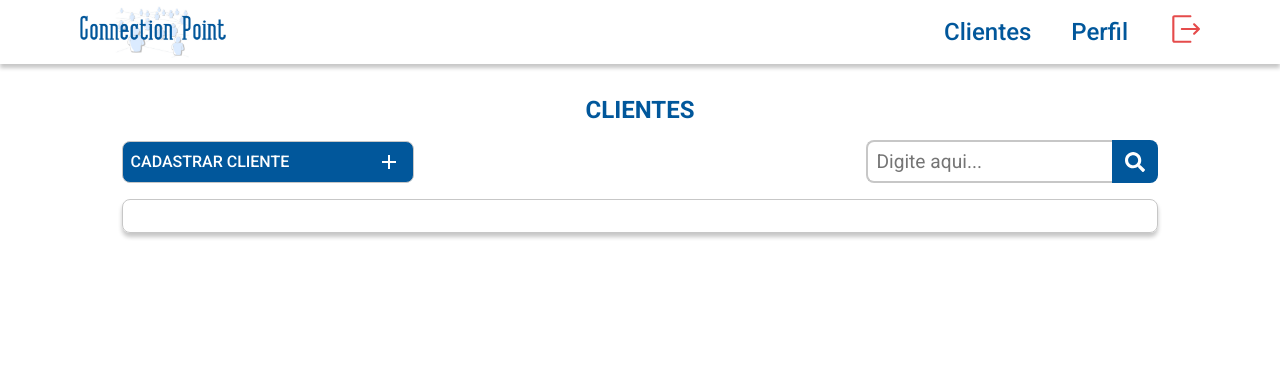
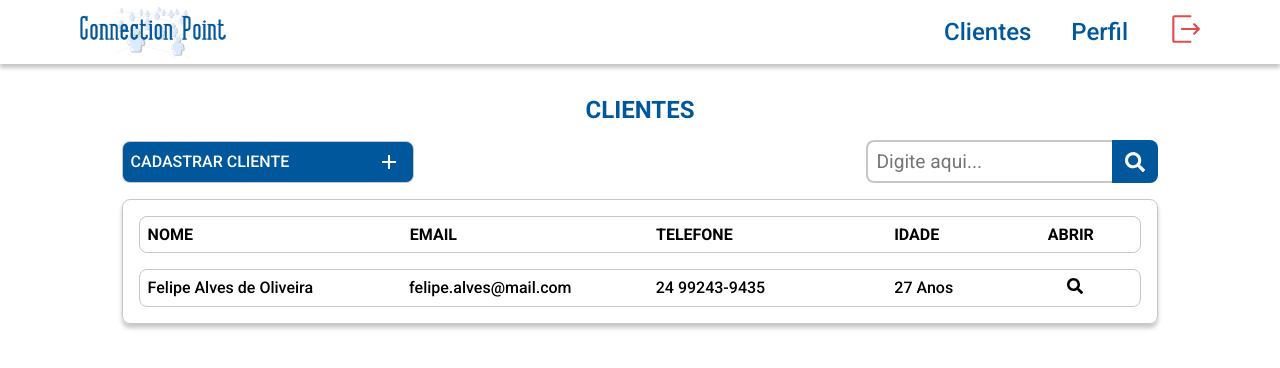
Before and after one commit to lsfullstack/connection-point-front-end, a React (Create React App) app: page /home in a window 1280 px wide. Shown: the top 368 px of the page. Built offline with nearby package versions, Linux system fonts and the light colour scheme.

Commit message:
feat: create info client e client components

```diff
--- /dev/null
+++ b/src/components/Client/index.tsx
@@ -0,0 +1,37 @@
+import Container from "./styles";
+import { FaSearch } from "react-icons/fa";
+
+interface IClient {
+  name: string,
+  email: string,
+  phone: string,
+  age: number | string,
+}
+
+const Client = ({ name, email, phone, age }: IClient) => {
+  return (
+    <Container>
+      <div className="name">
+        <p>{name}</p>
+      </div>
+
+      <div className="email">
+        <p>{email}</p>
+      </div>
+
+      <div className="phone">
+        <p>{phone}</p>
+      </div>
+
+      <div className="age">
+        <p>{age} Anos</p>
+      </div>
+
+      <div className="open">
+        <FaSearch/>
+      </div>
+    </Container>
+  );
+}
+
+export default Client;
--- /dev/null
+++ b/src/components/Client/styles.ts
@@ -0,0 +1,82 @@
+import styled from "styled-components";
+
+const Container = styled.div`
+  width: 100%;
+  padding: 0.5rem;
+  display: flex;
+  justify-content: space-between;
+  gap: 1rem;
+  font-size: 1rem;
+  border: solid 1px var(--grey-3);
+  border-radius: 0.5rem;
+  font-weight: 500;
+
+  p {
+    white-space: nowrap;
+    text-overflow: ellipsis;
+    overflow: hidden;
+  }
+
+  .name {
+    width: 80%;
+    overflow: hidden;
+  }
+
+  .open {
+    width: 20%;
+    cursor: pointer;
+    text-align: center;
+
+    svg {
+      font-size: 1rem;
+    }
+  }
+
+  .email, .phone, .age {
+    display: none;
+  }
+
+  :hover {
+    box-shadow: 0px 4px 4px var(--grey-3);
+  }
+
+  @media screen and (min-width: 600px) {
+    .name, .email {
+      width: 40%;
+    }
+
+    .email {
+      display: block;
+      padding-left: 1rem;
+    }
+  }
+
+  @media screen and (min-width: 800px) {
+    .name, .email, .phone {
+      width: 29%;
+    }
+
+    .phone {
+      display: block;
+      padding-left: 1rem;
+    }
+
+    .open {
+      width: 12.5%;
+    }
+  }
+
+  @media screen and (min-width: 950px) {
+    .name, .email, .phone {
+      width: 25%;
+    }
+
+    .age {
+      display: block;
+      padding-left: 0.5rem;
+      width: 12.5%;
+    }
+  }
+`;
+
+export default Container;
--- a/src/components/Header/index.tsx
+++ b/src/components/Header/index.tsx
@@ -10,7 +10,7 @@ const Header = () => {
       <img src={logo} alt="logo-connection-point" />
 
       <div className="nav">
-        <Link to="/clientes">Clientes</Link>
+        <Link to="/home">Clientes</Link>
         <Link to="/profile">Perfil</Link>
         <Link to="/login"><RxExit/></Link>
       </div>
--- /dev/null
+++ b/src/components/InfoClient/index.tsx
@@ -0,0 +1,15 @@
+import Container from "./styles";
+
+const InfoClient = () => {
+  return (
+    <Container>
+      <div className="name"><p>NOME</p></div>
+      <div className="email"><p>EMAIL</p></div>
+      <div className="phone"><p>TELEFONE</p></div>
+      <div className="age"><p>IDADE</p></div>
+      <div className="open"><p>ABRIR</p></div>
+    </Container>
+  );
+}
+
+export default InfoClient;
--- /dev/null
+++ b/src/components/InfoClient/styles.ts
@@ -0,0 +1,68 @@
+import styled from "styled-components";
+
+const Container = styled.div`
+  width: 100%;
+  padding: 0.5rem;
+  display: flex;
+  justify-content: space-between;
+  font-size: 1rem;
+  border: solid 1px var(--grey-3);
+  border-radius: 0.5rem;
+
+  p {
+    font-weight: 600;
+  }
+
+  .name {
+    width: auto;
+  }
+
+  .open {
+    width: 20%;
+    text-align: center;
+  }
+
+  .email, .phone, .age {
+    display: none;
+  }
+
+  @media screen and (min-width: 600px) {
+    .name, .email {
+      width: 40%;
+    }
+
+    .email {
+      display: block;
+      padding-left: 1rem;
+    }
+  }
+
+  @media screen and (min-width: 800px) {
+    .name, .email, .phone {
+      width: 29%;
+    }
+
+    .phone {
+      display: block;
+      padding-left: 1rem;
+    }
+
+    .open {
+      width: 12.5%;
+    }
+  }
+
+  @media screen and (min-width: 950px) {
+    .name, .email, .phone {
+      width: 25%;
+    }
+
+    .age {
+      display: block;
+      padding-left: 0.5rem;
+      width: 12.5%;
+    }
+  }
+`;
+
+export default Container;
--- a/src/pages/Homepage/index.tsx
+++ b/src/pages/Homepage/index.tsx
@@ -1,4 +1,6 @@
+import Client from "../../components/Client";
 import Header from "../../components/Header";
+import InfoClient from "../../components/InfoClient";
 import Register from "../../components/Register";
 import Search from "../../components/Search";
 import Container from "./styles";
@@ -16,7 +18,9 @@ const Homepage = () => {
           </div>
         </div>
         <div className="clients-container">
+          <InfoClient/>
 
+          <Client name="Felipe Alves de Oliveira" email="felipe.alves@mail.com" phone="24 99243-9435" age={27} />
         </div>
       </div>
     </Container>
```
